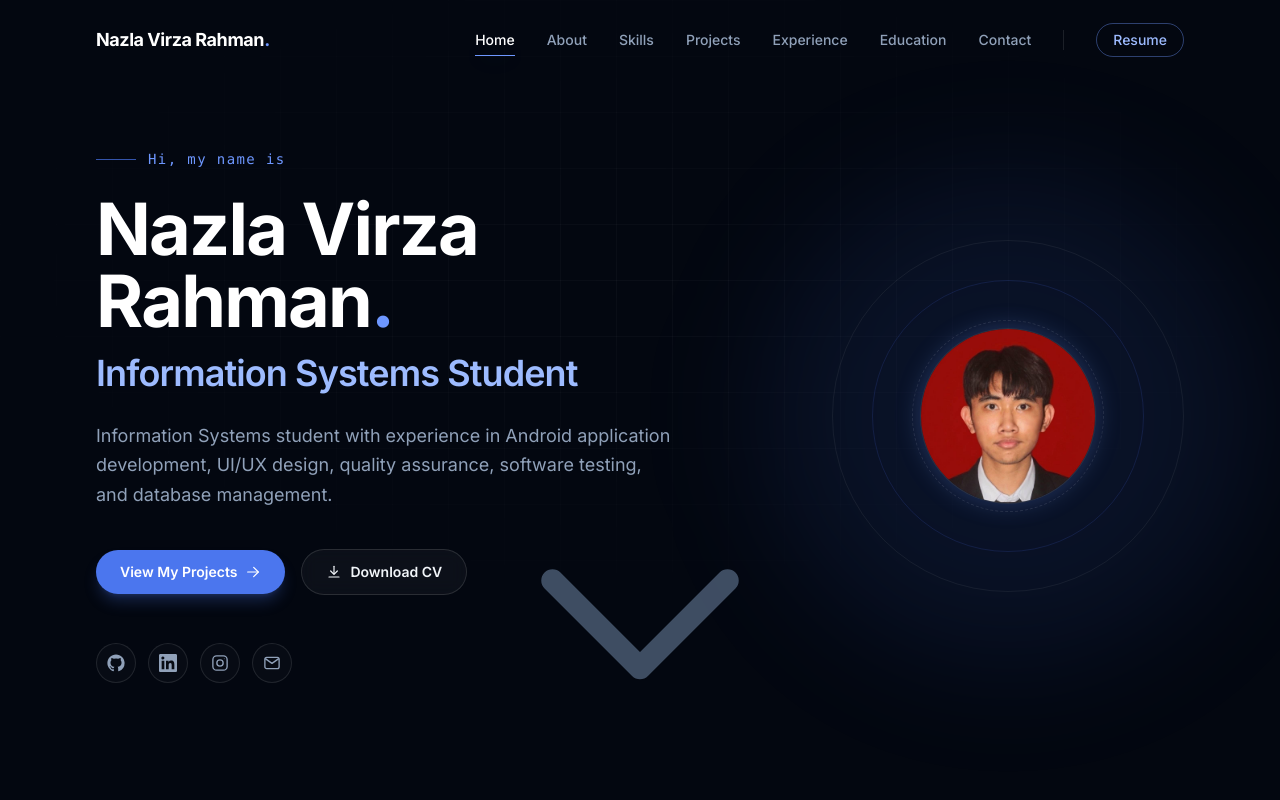
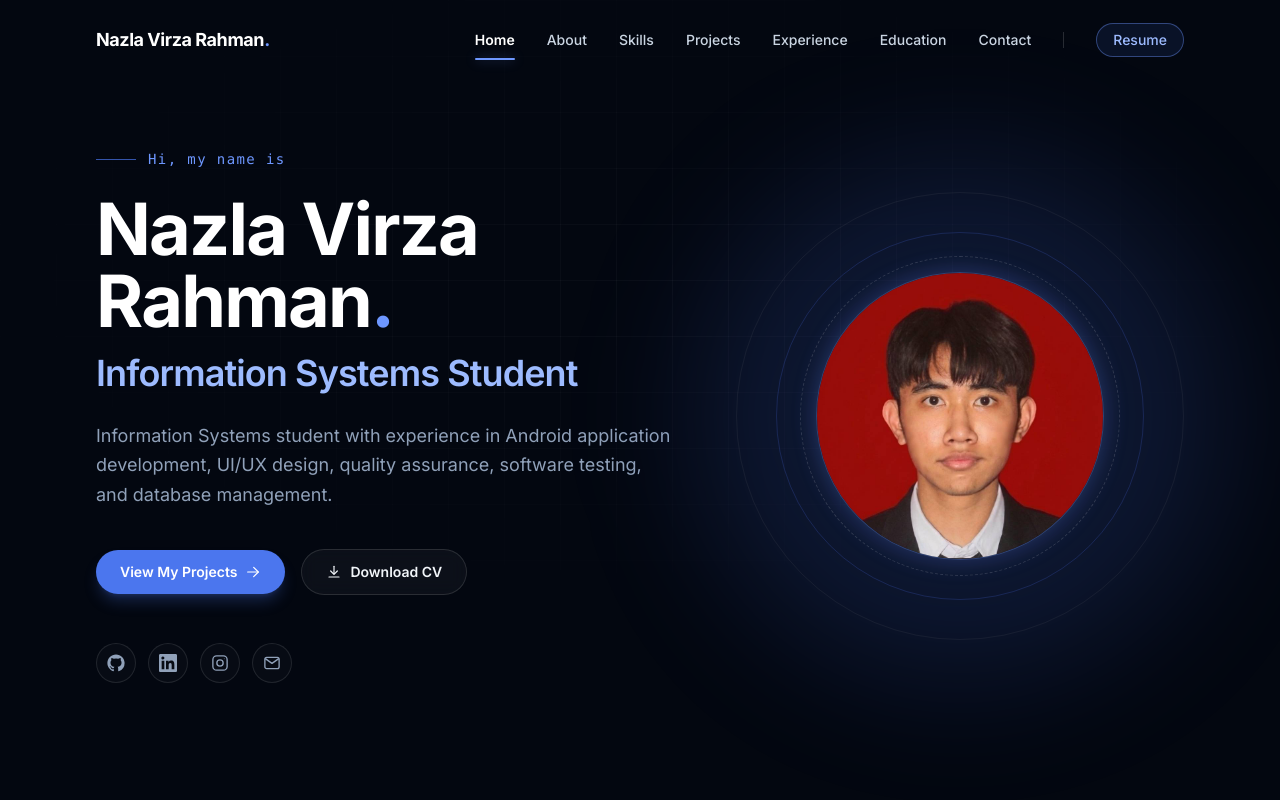
Before and after one commit to nzlvirza/portofolio-nazla-virza, a Vue app: page / in a window 1280 px wide. Shown: the top 800 px of the page. Built offline with nearby package versions, Linux system fonts and the light colour scheme; a web font is replaced by a local one.

Commit message:
feat: implement global Tailwind CSS styles and base UI components including Navbar, Hero, Projects, and Footer

```diff
--- a/src/components/Hero.vue
+++ b/src/components/Hero.vue
@@ -5,6 +5,20 @@ import AppIcon from './AppIcon.vue';
 
 const socials = portfolio.socials;
 const imgFailed = ref(false);
+
+const scrollToProjects = (event) => {
+    event.preventDefault();
+    const target = document.getElementById('projects');
+    if (target) {
+        const headerOffset = 70;
+        const offsetPosition = target.getBoundingClientRect().top + window.pageYOffset - headerOffset;
+        window.scrollTo({
+            top: offsetPosition,
+            behavior: 'smooth',
+        });
+        history.pushState(null, '', '#projects');
+    }
+};
 
 const reveal = (delay = 0) => ({
     initial: { opacity: 0, y: 28 },
@@ -41,7 +55,7 @@ const reveal = (delay = 0) => ({
                     </p>
 
                     <div v-motion="reveal(300)" class="mt-10 flex flex-wrap items-center gap-4">
-                        <a href="#projects" class="btn btn-primary group">
+                        <a href="#projects" class="btn btn-primary group" @click="scrollToProjects">
                             View My Projects
                             <AppIcon name="arrow-right" class="size-4 transition-transform duration-300 group-hover:translate-x-1" />
                         </a>
@@ -74,27 +88,27 @@ const reveal = (delay = 0) => ({
                     class="relative hidden justify-self-end lg:block"
                     aria-hidden="true"
                 >
-                    <div class="absolute -inset-16 rounded-full bg-accent-500/10 blur-3xl"></div>
-                    <div class="relative size-80 xl:size-[22rem]">
-                        <span class="absolute inset-0 rounded-full border border-white/[0.06]"></span>
-                        <span class="absolute inset-10 rounded-full border border-accent-500/15"></span>
-                        <span class="animate-spin-slower absolute inset-20 rounded-full border border-dashed border-white/10"></span>
-                        <div class="animate-float absolute inset-0 m-auto grid size-44 place-items-center overflow-hidden rounded-full border border-white/10 bg-white/[0.04] shadow-glow backdrop-blur-md">
+                    <div class="absolute -inset-10 rounded-full bg-accent-500/15 blur-3xl"></div>
+                    <div class="relative size-96 xl:size-[28rem]">
+                        <span class="absolute inset-0 rounded-full border border-white/[0.05]"></span>
+                        <span class="absolute inset-8 xl:inset-10 rounded-full border border-accent-500/20"></span>
+                        <span class="animate-spin-slower absolute inset-14 xl:inset-16 rounded-full border border-dashed border-white/15"></span>
+                        <div class="animate-float absolute inset-0 m-auto grid size-64 xl:size-72 place-items-center overflow-hidden rounded-full border border-accent-400/30 bg-white/[0.04] shadow-glow backdrop-blur-md">
                             <img
                                 v-if="!imgFailed"
                                 :src="`/images/profile.jpg`"
                                 alt="Nazla Virza Rahman profile photo"
-                                class="size-full object-cover"
+                                class="size-full object-cover object-center"
                                 @error="imgFailed = true"
                             />
-                            <span v-else class="text-5xl font-bold text-accent-300">{{ portfolio.initial }}</span>
+                            <span v-else class="text-6xl font-bold text-accent-300">{{ portfolio.initial }}</span>
                         </div>
                     </div>
                 </div>
             </div>
         </div>
 
-        <a
+        <!-- <a
             href="#about"
             aria-label="Scroll to about section"
             class="absolute bottom-8 left-1/2 hidden -translate-x-1/2 text-slate-600 transition-colors duration-300 hover:text-accent-300 md:block"
@@ -102,6 +116,6 @@ const reveal = (delay = 0) => ({
             <span class="animate-bounce-soft block">
                 <AppIcon name="chevron-down" size="6" />
             </span>
-        </a>
+        </a> -->
     </section>
 </template>
--- a/src/components/Navbar.vue
+++ b/src/components/Navbar.vue
@@ -16,12 +16,17 @@ const links = [
 const header = ref(null);
 const isScrolled = ref(false);
 const isOpen = ref(false);
-const activeId = ref('');
+const activeId = ref('home');
 
 let observer = null;
 
 const onScroll = () => {
-    isScrolled.value = window.scrollY > 24;
+    isScrolled.value = window.scrollY > 20;
+    if (window.scrollY < 80) {
+        activeId.value = 'home';
+    } else if (window.innerHeight + window.scrollY >= document.documentElement.scrollHeight - 60) {
+        activeId.value = 'contact';
+    }
 };
 
 const onResize = () => {
@@ -43,6 +48,36 @@ const closeMenu = () => {
     isOpen.value = false;
 };
 
+const scrollToSection = (event, href) => {
+    event.preventDefault();
+    const targetId = href.replace('#', '');
+    activeId.value = targetId;
+    closeMenu();
+
+    if (targetId === 'home') {
+        window.scrollTo({
+            top: 0,
+            behavior: 'smooth',
+        });
+        history.pushState(null, '', '#home');
+        return;
+    }
+
+    const targetEl = document.getElementById(targetId);
+    if (targetEl) {
+        const headerOffset = 70;
+        const elementPosition = targetEl.getBoundingClientRect().top;
+        const offsetPosition = elementPosition + window.pageYOffset - headerOffset;
+
+        window.scrollTo({
+            top: offsetPosition,
+            behavior: 'smooth',
+        });
+
+        history.pushState(null, '', href);
+    }
+};
+
 onMounted(() => {
     onScroll();
     window.addEventListener('scroll', onScroll, { passive: true });
@@ -57,11 +92,17 @@ onMounted(() => {
 
         observer = new IntersectionObserver(
             (entries) => {
+                if (window.scrollY < 80) {
+                    activeId.value = 'home';
+                    return;
+                }
                 entries.forEach((entry) => {
-                    if (entry.isIntersecting) activeId.value = entry.target.id;
+                    if (entry.isIntersecting) {
+                        activeId.value = entry.target.id;
+                    }
                 });
             },
-            { rootMargin: '-40% 0px -55% 0px' },
+            { rootMargin: '-30% 0px -50% 0px' },
         );
 
         sections.forEach((section) => observer.observe(section));
@@ -79,37 +120,46 @@ onBeforeUnmount(() => {
 
 <template>
     <header
-        v-motion
-        :initial="{ y: -80, opacity: 0 }"
-        :visible="{ y: 0, opacity: 1, transition: { duration: 0.6, ease: 'easeOut' } }"
         ref="header"
         :class="['site-nav', { 'is-scrolled': isScrolled, 'menu-open': isOpen }]"
     >
         <div class="container-site">
             <div class="nav-inner">
-                <a href="#home" class="text-lg font-bold tracking-tight text-white transition-colors duration-300 hover:text-accent-300">
+                <!-- Brand / Logo -->
+                <a
+                    href="#home"
+                    class="text-lg font-bold tracking-tight text-white transition-colors duration-300 hover:text-white"
+                    @click="scrollToSection($event, '#home')"
+                >
                     {{ portfolio.name }}<span class="text-accent-400">.</span>
                 </a>
 
-                <nav class="hidden items-center gap-8 lg:flex" aria-label="Main navigation">
+                <!-- Desktop Navigation Links -->
+                <nav class="hidden items-center gap-7 lg:flex xl:gap-8" aria-label="Main navigation">
                     <a
                         v-for="link in links"
                         :key="link.label"
                         :href="link.href"
                         :class="['nav-link', { 'is-active': activeId === link.href.slice(1) }]"
+                        @click="scrollToSection($event, link.href)"
                     >
                         {{ link.label }}
                     </a>
-                    <span class="h-5 w-px bg-white/10" aria-hidden="true"></span>
+
+                    <!-- Divider -->
+                    <span class="h-4 w-px bg-white/15" aria-hidden="true"></span>
+
+                    <!-- Resume Button -->
                     <a
                         :href="portfolio.cvUrl"
                         download="Nazla-Virza-Rahman-CV.pdf"
-                        class="rounded-full border border-accent-400/40 px-4 py-1.5 text-sm font-medium text-accent-300 transition-all duration-300 hover:-translate-y-0.5 hover:bg-accent-500/10 hover:text-white"
+                        class="rounded-full border border-accent-400/40 bg-accent-500/10 px-4 py-1.5 text-sm font-medium text-accent-300 transition-all duration-300 hover:-translate-y-0.5 hover:border-accent-400 hover:bg-accent-500/20 hover:text-white hover:shadow-glow"
                     >
                         Resume
                     </a>
                 </nav>
 
+                <!-- Mobile Menu Toggle Button -->
                 <button
                     type="button"
                     aria-label="Toggle navigation"
@@ -127,22 +177,33 @@ onBeforeUnmount(() => {
             </div>
         </div>
 
+        <!-- Mobile Dropdown Menu -->
         <div id="mobile-menu" class="mobile-menu">
             <div class="container-site py-6">
                 <ul class="flex flex-col gap-1">
                     <li v-for="link in links" :key="link.label">
                         <a
                             :href="link.href"
-                            class="block rounded-lg px-4 py-3 text-base font-medium text-slate-300 transition-colors duration-300 hover:bg-white/5 hover:text-white"
-                            @click="closeMenu"
+                            :class="[
+                                'block rounded-lg px-4 py-3 text-base font-medium transition-colors duration-300',
+                                activeId === link.href.slice(1)
+                                    ? 'bg-accent-500/15 font-semibold text-white'
+                                    : 'text-slate-300 hover:bg-white/5 hover:text-white'
+                            ]"
+                            @click="scrollToSection($event, link.href)"
                         >
                             {{ link.label }}
                         </a>
                     </li>
                     <li class="mt-3 border-t border-white/[0.06] px-2 pt-4">
-                        <a :href="portfolio.cvUrl" download="Nazla-Virza-Rahman-CV.pdf" class="btn btn-secondary w-full" @click="closeMenu">
+                        <a
+                            :href="portfolio.cvUrl"
+                            download="Nazla-Virza-Rahman-CV.pdf"
+                            class="btn btn-secondary w-full"
+                            @click="closeMenu"
+                        >
                             <AppIcon name="download" size="4" />
-                            Download CV
+                            Download CV / Resume
                         </a>
                     </li>
                 </ul>
--- a/src/components/Projects.vue
+++ b/src/components/Projects.vue
@@ -41,7 +41,7 @@ const placeholderCode = (title) =>
                         <div v-else class="project-ph absolute inset-0 bg-night-900 transition-transform duration-500 group-hover/card:scale-105">
                             <span class="absolute inset-0 bg-gradient-to-br from-accent-600/15 via-transparent to-transparent" aria-hidden="true"></span>
                             <span class="absolute left-6 top-6 text-accent-400/70" aria-hidden="true">
-                                <AppIcon name="folder" size="6" />
+                                <AppIcon name="folder" size="1" />
                             </span>
                             <span
                                 class="pointer-events-none absolute inset-0 grid select-none place-items-center font-mono text-7xl font-bold text-white/[0.05]"
@@ -49,9 +49,9 @@ const placeholderCode = (title) =>
                             >
                                 {{ project.title.charAt(0).toUpperCase() }}
                             </span>
-                            <figcaption class="absolute bottom-5 right-6 font-mono text-xs tracking-widest text-accent-400/50">
+                            <span class="absolute bottom-5 right-6 font-mono text-xs tracking-widest text-accent-400/50">
                                 {{ placeholderCode(project.title) }}
-                            </figcaption>
+                            </span>
                         </div>
                         <span
                             class="pointer-events-none absolute inset-x-0 bottom-0 h-px bg-gradient-to-r from-transparent via-accent-400/40 to-transparent opacity-0 transition-opacity duration-500 group-hover/card:opacity-100"
--- a/src/style.css
+++ b/src/style.css
@@ -108,6 +108,18 @@
 
     .site-nav {
         @apply fixed inset-x-0 top-0 z-50 transition-all duration-300 ease-out;
+        animation: navSlideDown 0.5s cubic-bezier(0.16, 1, 0.3, 1) forwards;
+    }
+
+    @keyframes navSlideDown {
+        from {
+            opacity: 0;
+            transform: translateY(-16px);
+        }
+        to {
+            opacity: 1;
+            transform: translateY(0);
+        }
     }
 
     .site-nav.is-scrolled {
@@ -123,17 +135,29 @@
     }
 
     .nav-link {
-        @apply relative cursor-pointer text-sm font-medium text-slate-400 transition-colors duration-300 hover:text-white;
+        @apply relative inline-flex cursor-pointer items-center py-1 text-sm font-medium text-slate-300 transition-colors duration-300 hover:text-white;
+    }
+
+    .nav-link::after {
+        content: '';
+        @apply pointer-events-none absolute -bottom-1.5 left-0 h-[2px] w-full rounded-full bg-accent-400 opacity-0 transition-all duration-300 ease-out;
+        transform: scaleX(0);
+        transform-origin: center;
     }
 
     .nav-link.is-active {
-        @apply text-white;
+        @apply font-semibold text-white;
     }
 
-    .nav-link.is-active::after,
-    .nav-link:hover::after {
-        content: '';
-        @apply absolute -bottom-1.5 left-0 h-px w-full bg-accent-400 shadow-glow;
+    .nav-link.is-active::after {
+        @apply opacity-100;
+        transform: scaleX(1);
+        box-shadow: 0 0 12px rgba(110, 151, 255, 0.45);
+    }
+
+    .nav-link:hover:not(.is-active)::after {
+        @apply opacity-60;
+        transform: scaleX(0.7);
     }
 
     .bar {
```
Also changed, not shown: src/components/Footer.vue (+15 -2 lines).
